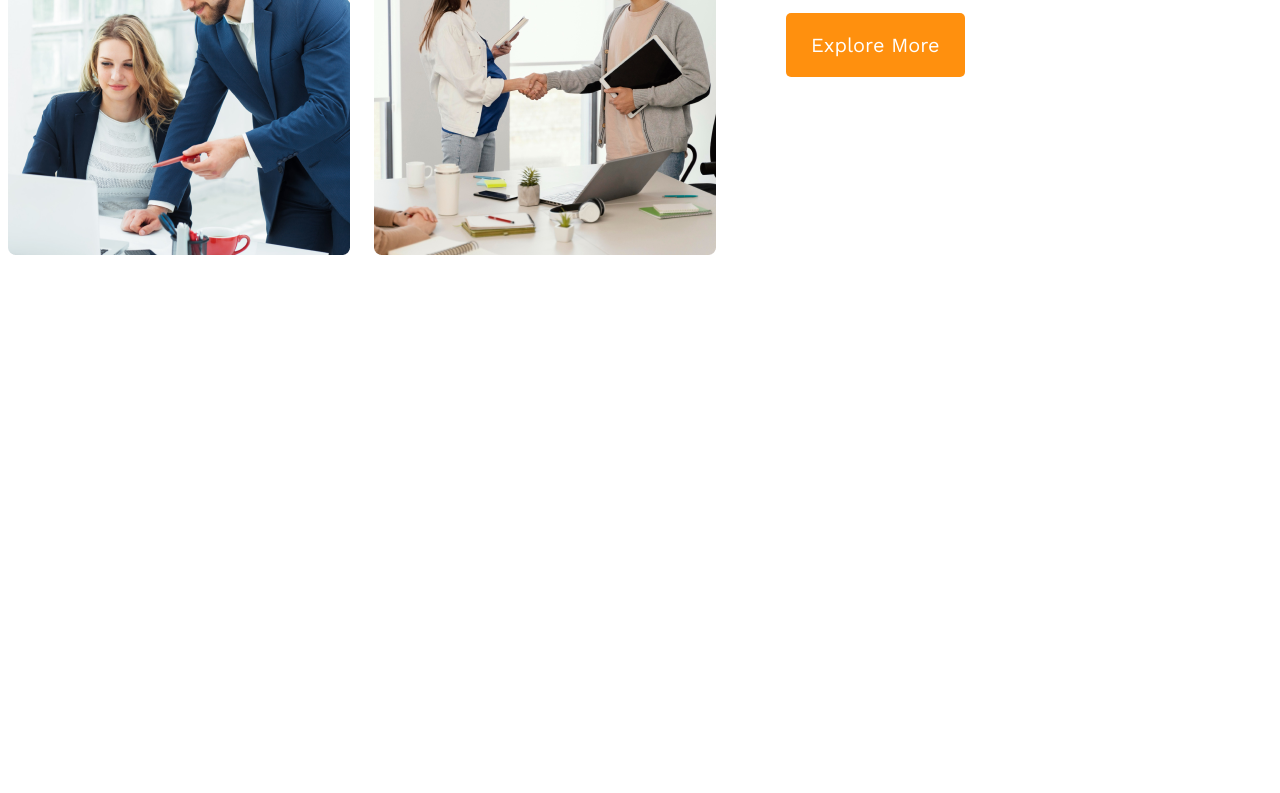
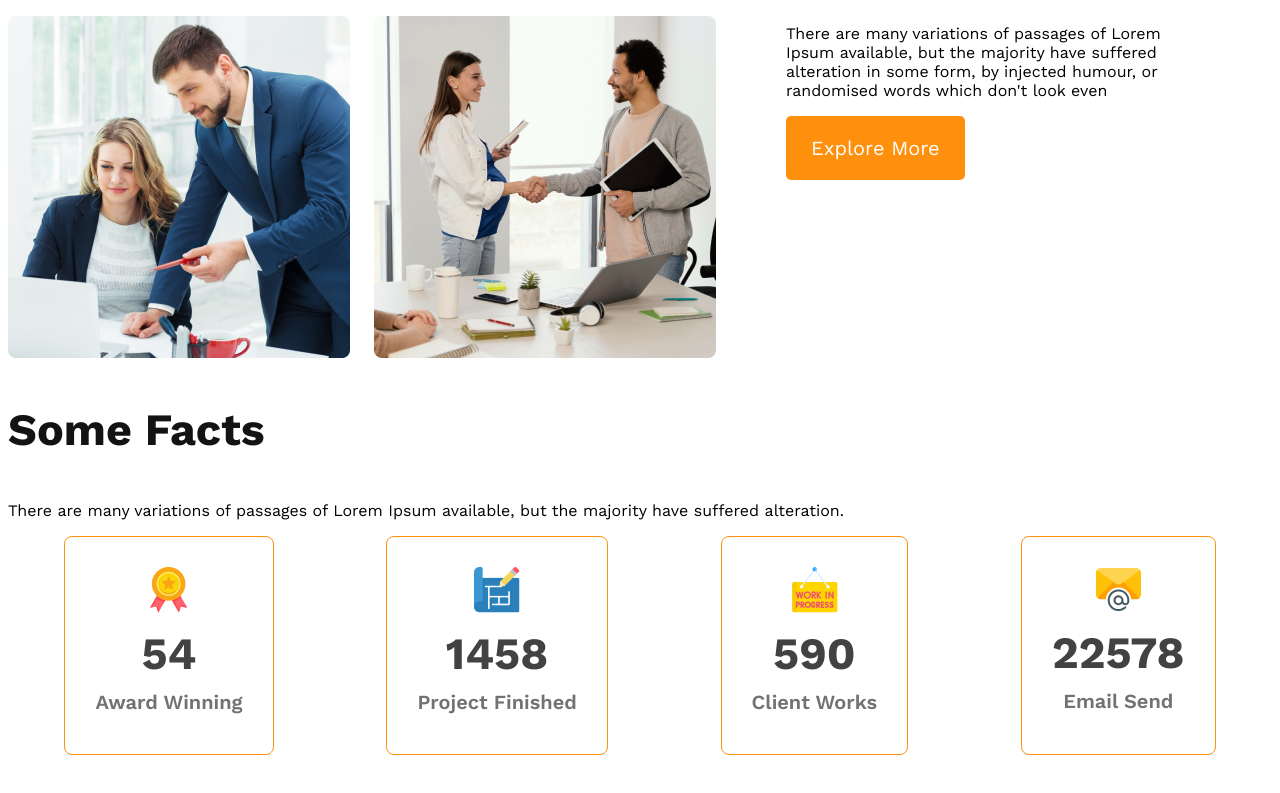
Before and after one commit to BahauddinChishte/g3-architect, a plain HTML site: page index.html in a window 1280 px wide. Shown: the part 1431-2224 px from the top of the page. Before the commit the page ends 1694 px from the top, so only its background shows below. Drawn offline with nearby package versions, Linux system fonts and the light colour scheme.

Commit message:
added fact section

```diff
--- a/index.html
+++ b/index.html
@@ -9,7 +9,7 @@
 <body>
     <header>
         <nav>
-            <h3 class="nav-title">G3 Architects</h3>
+            <h3 class="section-title">G3 Architects</h3>
             <ul>
                 <li>Home</li>
                 <li>About</li>
@@ -45,6 +45,37 @@
 
             </div>
         </section>
+        <!-- Features Section -->
+        <section class="features">
+
+        </section>
+        <!-- Fact Sections -->
+        <section class="fact">
+            <h3 class="section-title">Some Facts</h3>
+            <p class="text-light-gray">There are many variations of passages of Lorem Ipsum available, but the majority have suffered alteration.</p>
+            <div class="facts-card-container">
+                <div class="card">
+                    <img src="images/icons/ribon.png" alt="">
+                    <h2 class="card-stats">54</h2>
+                    <p class="card-title">Award Winning</p>
+                </div>
+                <div class="card">
+                    <img src="images/icons/projects.png" alt="">
+                    <h2 class="card-stats">1458</h2>
+                    <p class="card-title"> Project Finished</p>
+                </div>
+                <div class="card">
+                    <img src="images/icons/customers.png" alt="">
+                    <h2 class="card-stats">590</h2>
+                    <p class="card-title">Client Works</p>
+                </div>
+                <div class="card">
+                    <img src="images/icons/email.png" alt="">
+                    <h2 class="card-stats">22578</h2>
+                    <p class="card-title">Email Send</p>
+                </div>
+            </div>
+        </section>
     </main>
     <footer>
 
--- a/style.css
+++ b/style.css
@@ -17,6 +17,11 @@
     border:  0;
 }
 
+.section-title{
+    font-size: 2.8rem;
+    font-weight: 700;
+    color: #131313;
+}
 /* Header Style */
 
 header{
@@ -78,15 +83,15 @@ nav li a{
 
 main{
     max-width: 1440px;
-    margin: 0 auto;
+    margin: 70px auto;
 }
 
+/* Teams Style */
+
 .teams-container{
+    display: flex;
+    align-items: center;
 
-    display: flex;
-    justify-content: space-between;
-    margin-top: 50px;
-    align-items: center;
 }
 .teams-image-container{
     display: grid;
@@ -101,15 +106,43 @@ main{
     font-size: 2.8rem;
 }
 
-.quick-list{
+.teams-title .quick-list{
     color:#727272;
-    font-weight: 500px;
+    font-weight: 500;
 }
 .text-features{
     color: #FF900E;
     font-weight: 700px;
 }
 
+/* Facts Section */
+.facts-card-container{
+    display: flex;
+    justify-content: space-around;
+}
+.facts-card-container .card{
+    border-radius: 8px;
+    border: 1px solid #FF900E;
+    text-align: center;
+    padding: 30px;
+}
+
+.facts-card-container .card-title{
+    font-weight: 600;
+    color: #727272;
+    font-size: 1.25rem;
+}
+
+.facts-card-container .card-stats{
+    font-size: 2.8rem;
+    color: #424242;
+    margin-top: 10px;
+    margin-bottom: 10px;
+}
+.card-title{
+    margin-top: 10px;
+    margin-bottom: 10px;
+}
 /* Responsive Media Queries */
 
 @media screen and (max-width: 576px){
@@ -124,6 +157,13 @@ main{
     }
     nav{
         flex-direction: column;
+    }
+
+    .teams-container{
+        flex-direction: column;
+    }
+    .teams-image-container{
+        grid-template-columns: 1fr;
     }
 }
 
```
